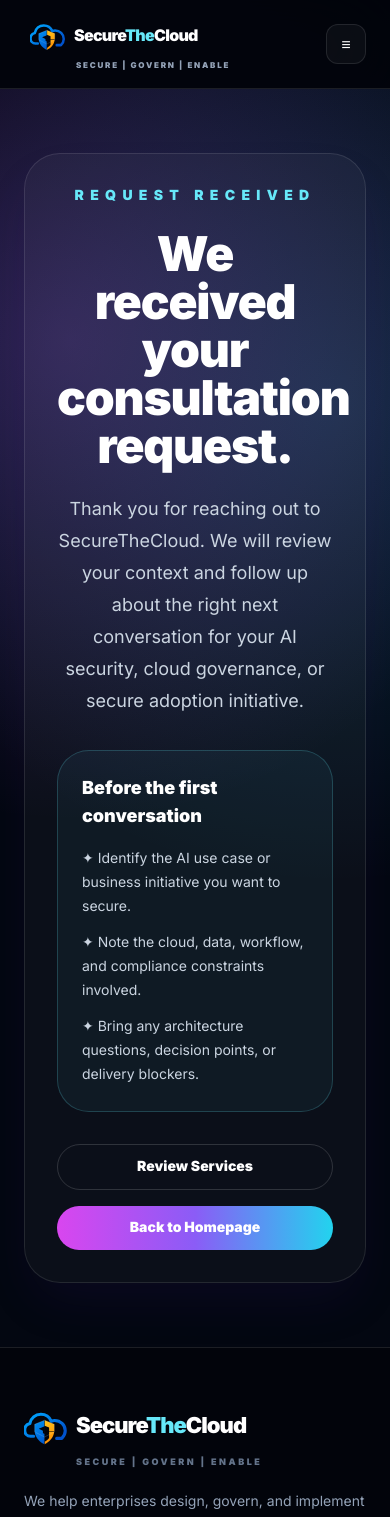
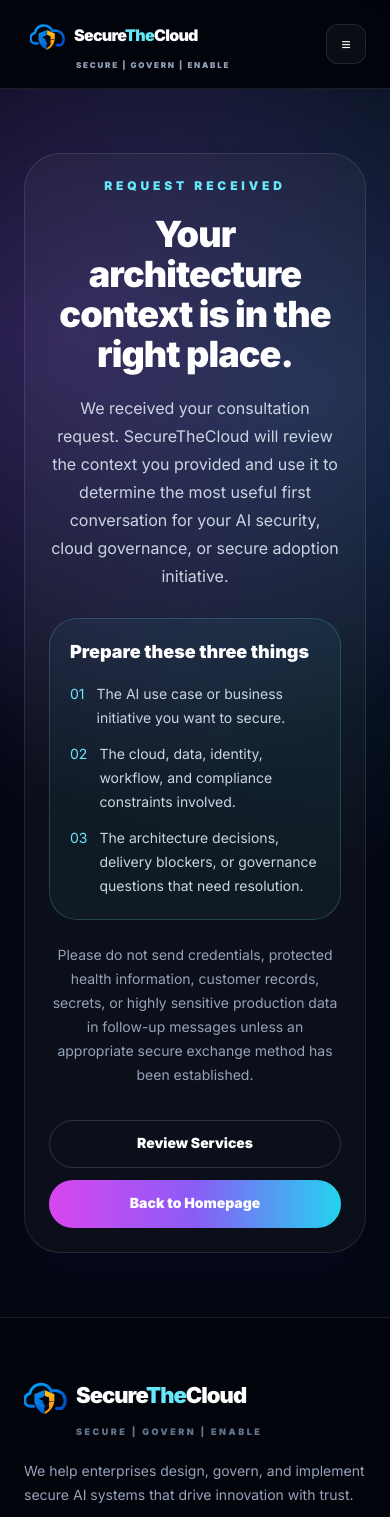
Before and after one commit to S3curethecloud/stc-marketing-site, a Next.js app: page /request-demo/success in a window 390 px wide. Shown: the top 1517 px of the page. Built offline with nearby package versions, Linux system fonts and the light colour scheme.

Commit message:
Harden consultation success page metadata and next steps

```diff
--- a/app/request-demo/success/page.tsx
+++ b/app/request-demo/success/page.tsx
@@ -3,48 +3,58 @@ import Container from "@/components/layout/Container";
 import Section from "@/components/layout/Section";
 import { buildPageMetadata } from "@/lib/metadata";
 
-export const metadata = buildPageMetadata({
-  title: "Consultation Request Received",
-  description:
-    "SecureTheCloud received your enterprise AI security architecture and cloud governance consultation request.",
-  path: "/request-demo/success",
-});
+export const metadata = {
+  ...buildPageMetadata({
+    title: "Consultation Request Received",
+    description:
+      "SecureTheCloud received your enterprise AI security architecture and cloud governance consultation request.",
+    path: "/request-demo/success",
+  }),
+  robots: {
+    index: false,
+    follow: false,
+  },
+};
 
 export default function RequestDemoSuccessPage() {
   return (
     <Section className="relative overflow-hidden bg-[#030711]">
       <div className="absolute inset-0 bg-[radial-gradient(circle_at_18%_20%,rgba(168,85,247,0.25),transparent_30rem),radial-gradient(circle_at_85%_25%,rgba(56,189,248,0.18),transparent_30rem)]" />
       <Container className="relative">
-        <div className="mx-auto max-w-3xl rounded-[2.25rem] border border-white/10 bg-white/[0.035] p-8 text-center shadow-2xl shadow-violet-950/20 md:p-12">
-          <p className="text-sm font-black uppercase tracking-[0.45em] text-cyan-300">
+        <div className="mx-auto max-w-3xl rounded-[2.25rem] border border-white/10 bg-white/[0.035] p-6 text-center shadow-2xl shadow-violet-950/20 sm:p-8 md:p-12">
+          <p className="text-xs font-black uppercase tracking-[0.32em] text-cyan-300 sm:text-sm sm:tracking-[0.45em]">
             Request received
           </p>
-          <h1 className="mt-6 text-5xl font-black tracking-tight text-white md:text-6xl">
-            We received your consultation request.
+          <h1 className="mt-5 text-4xl font-black tracking-tight text-white sm:mt-6 sm:text-5xl md:text-6xl">
+            Your architecture context is in the right place.
           </h1>
-          <p className="mt-6 text-lg leading-8 text-slate-300">
-            Thank you for reaching out to SecureTheCloud. We will review your context and follow up about the right next conversation for your AI security, cloud governance, or secure adoption initiative.
+          <p className="mt-5 text-base leading-7 text-slate-300 sm:mt-6 sm:text-lg sm:leading-8">
+            We received your consultation request. SecureTheCloud will review the context you provided and use it to determine the most useful first conversation for your AI security, cloud governance, or secure adoption initiative.
           </p>
 
-          <div className="mt-8 rounded-[2rem] border border-cyan-300/20 bg-cyan-300/5 p-6 text-left">
-            <h2 className="text-lg font-black text-white">Before the first conversation</h2>
+          <div className="mt-7 rounded-[1.75rem] border border-cyan-300/20 bg-cyan-300/5 p-5 text-left sm:mt-8 sm:rounded-[2rem] sm:p-6">
+            <h2 className="text-lg font-black text-white">Prepare these three things</h2>
             <ul className="mt-4 grid gap-3 text-sm leading-6 text-slate-300">
-              <li>✦ Identify the AI use case or business initiative you want to secure.</li>
-              <li>✦ Note the cloud, data, workflow, and compliance constraints involved.</li>
-              <li>✦ Bring any architecture questions, decision points, or delivery blockers.</li>
+              <li className="flex gap-3"><span className="text-cyan-300" aria-hidden="true">01</span><span>The AI use case or business initiative you want to secure.</span></li>
+              <li className="flex gap-3"><span className="text-cyan-300" aria-hidden="true">02</span><span>The cloud, data, identity, workflow, and compliance constraints involved.</span></li>
+              <li className="flex gap-3"><span className="text-cyan-300" aria-hidden="true">03</span><span>The architecture decisions, delivery blockers, or governance questions that need resolution.</span></li>
             </ul>
           </div>
 
-          <div className="mt-8 flex flex-col justify-center gap-4 sm:flex-row">
+          <p className="mt-6 text-sm leading-6 text-slate-400">
+            Please do not send credentials, protected health information, customer records, secrets, or highly sensitive production data in follow-up messages unless an appropriate secure exchange method has been established.
+          </p>
+
+          <div className="mt-8 flex flex-col justify-center gap-3 sm:flex-row sm:gap-4">
             <Link
               href="/services"
-              className="inline-flex items-center justify-center rounded-full border border-white/15 px-6 py-3 text-sm font-black text-white hover:border-cyan-300/60 hover:text-cyan-200"
+              className="inline-flex min-h-12 items-center justify-center rounded-full border border-white/15 px-6 py-3 text-sm font-black text-white hover:border-cyan-300/60 hover:text-cyan-200 focus-visible:outline-none focus-visible:ring-2 focus-visible:ring-cyan-300"
             >
               Review Services
             </Link>
             <Link
               href="/"
-              className="inline-flex items-center justify-center rounded-full bg-gradient-to-r from-fuchsia-500 via-violet-500 to-cyan-400 px-6 py-3 text-sm font-black text-white"
+              className="inline-flex min-h-12 items-center justify-center rounded-full bg-gradient-to-r from-fuchsia-500 via-violet-500 to-cyan-400 px-6 py-3 text-sm font-black text-white focus-visible:outline-none focus-visible:ring-2 focus-visible:ring-cyan-300"
             >
               Back to Homepage
             </Link>
```
